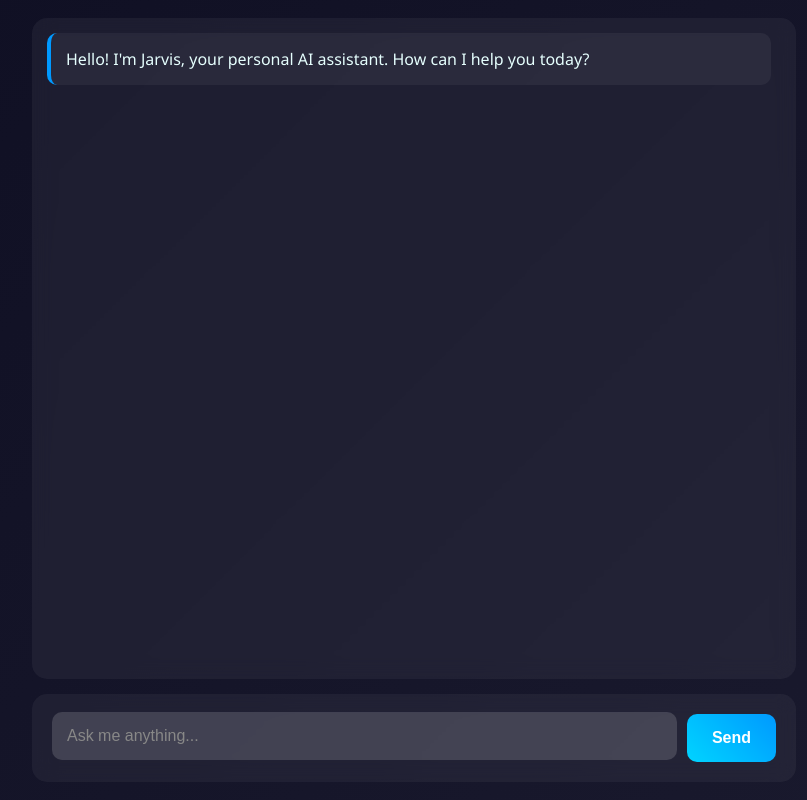
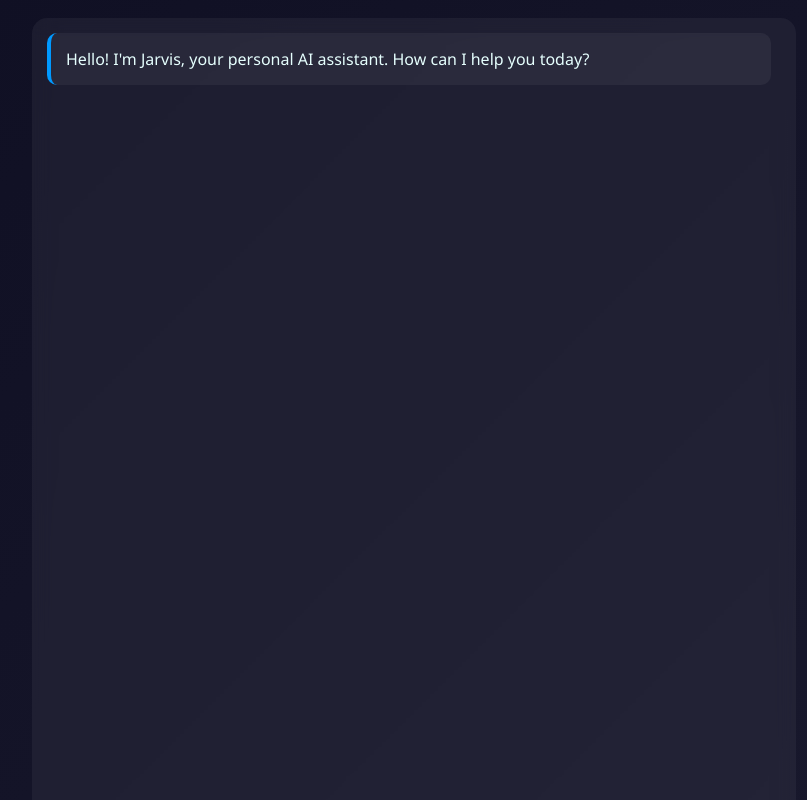
Before and after one commit to Jernish-FDO/N8N_Webhook_Chat-Bot, a plain HTML site: page index.html in a window 1280 px wide. Shown: the top 800 px of the page, without its empty margins (226-1033 px from the left). Drawn offline with Linux system fonts and the light colour scheme.

Commit message:
style.css

```diff
--- a/src/style.css
+++ b/src/style.css
@@ -43,7 +43,7 @@ body {
   padding: 15px;
   margin-bottom: 15px;
   backdrop-filter: blur(10px);
-  max-height: 800px;
+  min-height: 900px;
   overflow-y: auto;
 }
 
```
